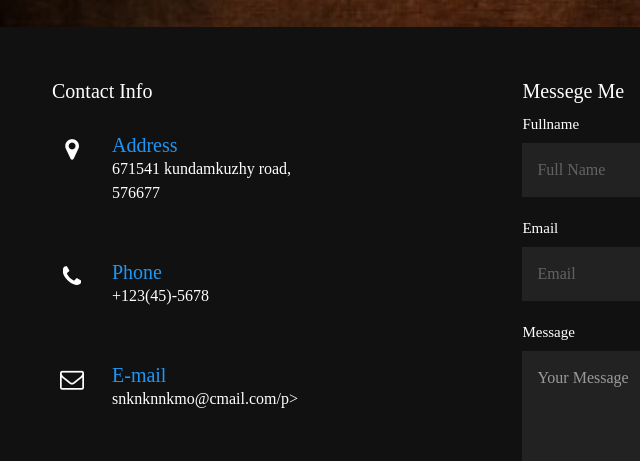
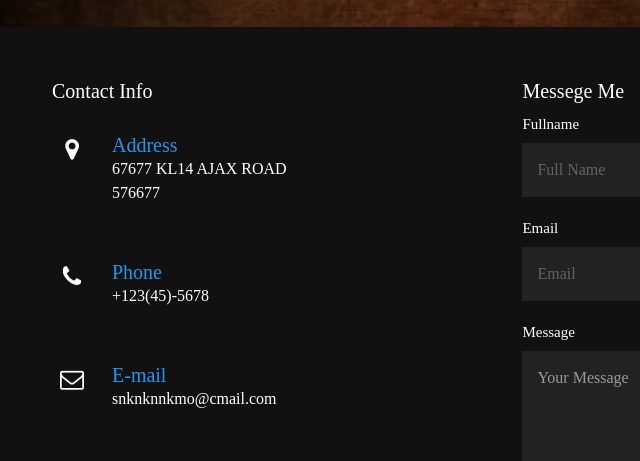
Before and after one commit to rahullbs/BLOODBANKUI-RESPPONSIVE, a plain HTML site: page index.html in a window 1280 px wide. Shown: the part 773-1234 px from the top of the page, 0-640 px from the left. Drawn offline with nearby package versions, Linux system fonts and the light colour scheme.

Commit message:
Update index.html

```diff
--- a/index.html
+++ b/index.html
@@ -198,7 +198,7 @@
                     </div>
                     <div class="text">
                         <h3>Address</h3>
-                        <p>671541 kundamkuzhy road,<br>576677</p>
+                        <p>67677 KL14 AJAX ROAD<br>576677</p>
                     </div>
                   </div>
                   <div class="box">
@@ -216,7 +216,7 @@
                     </div>
                     <div class="text">
                         <h3>E-mail</h3>
-                        <p>snknknnkmo@cmail.com/p>
+                        <p>snknknnkmo@cmail.com</p>
                     </div>
                   </div>
 
```
